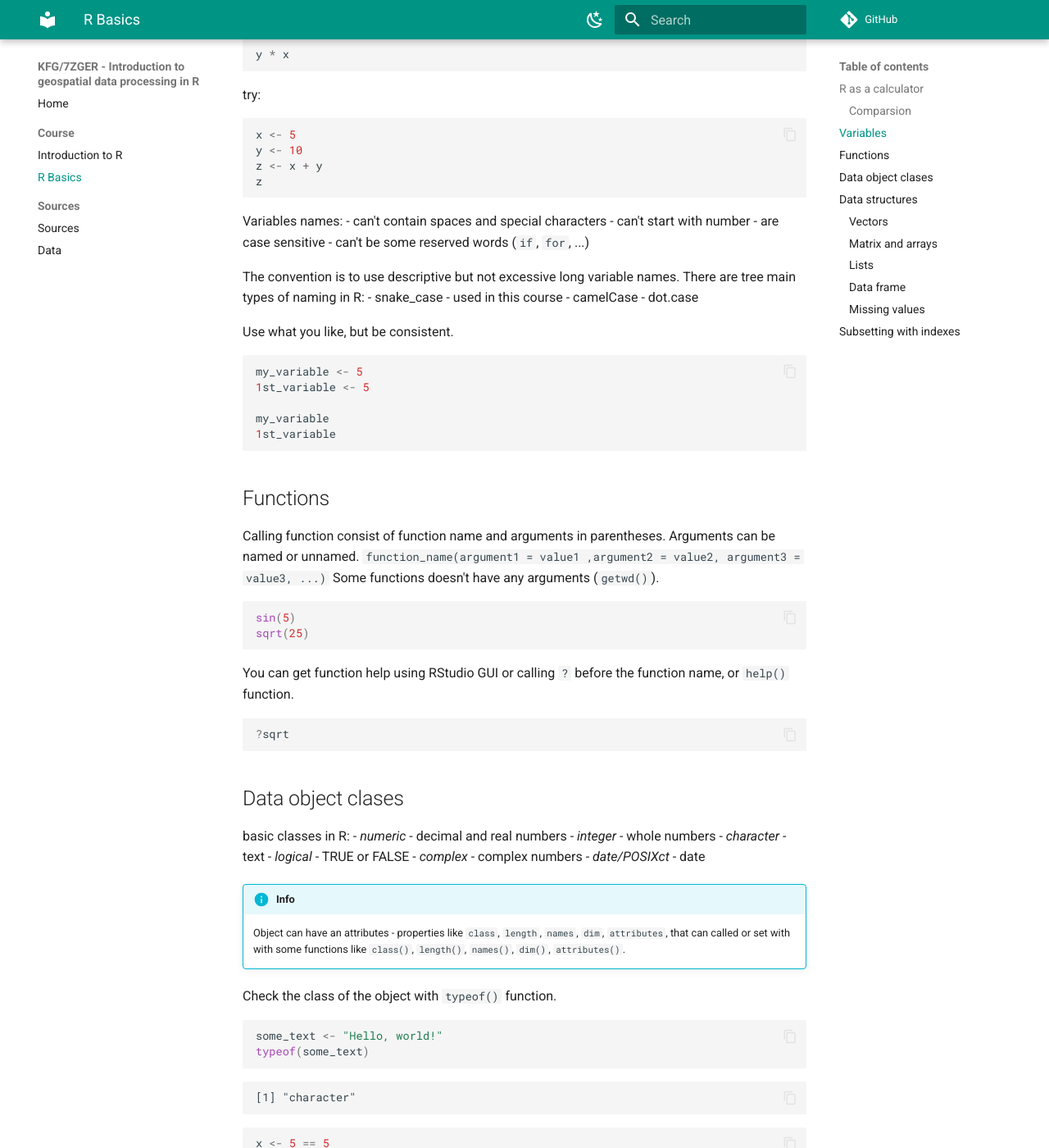
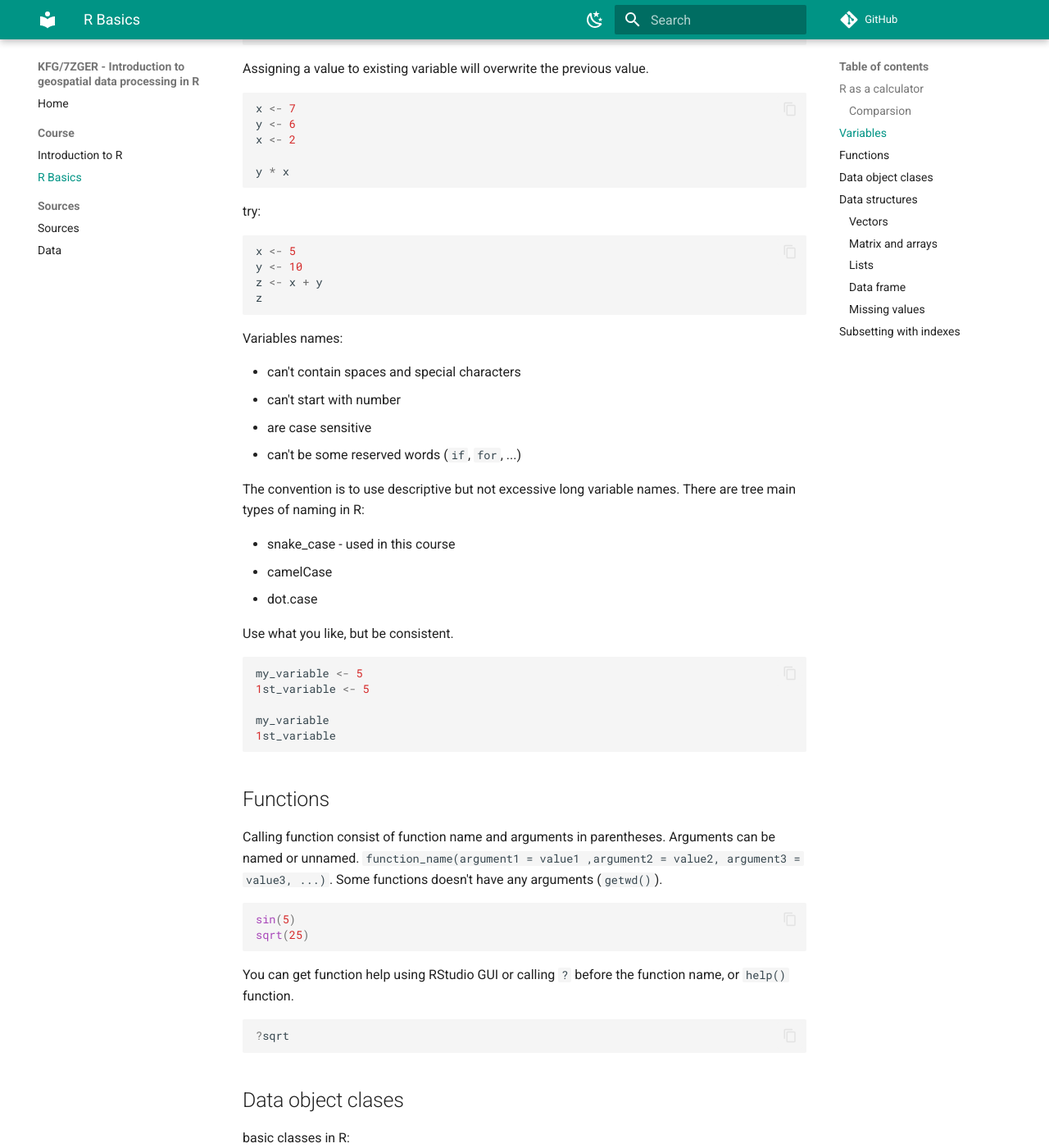
Before and after one commit to kalab-oto/7ZGER, an MkDocs documentation site: the page built from docs/basics.md, in a window 1280 px wide and 1400 px high, scrolled down 1399 px. Shown: the whole window at 82% size. Built offline with MkDocs 1.6.1 and Material for MkDocs 9.7.7, drawn with Linux system fonts in a browser that asks for light colours; comment, search, counter and statistics services are not loaded; some of the changed text lies outside the part shown.

Commit message:
fix: typos

````diff
--- a/docs/basics.md
+++ b/docs/basics.md
@@ -21,12 +21,12 @@
 
 You can also test if values meets some condition
 
-`==` - equals
-`!=` - not equals
-`>` - greater than
-`<` - less than
-`>=` - greater or equal
-`<=` - less or equal
+- `==` - equals
+- `!=` - not equals
+- `>` - greater than
+- `<` - less than
+- `>=` - greater or equal
+- `<=` - less or equal
 
 ``` r
 5 == 5
@@ -83,12 +83,14 @@
 ```
 
 Variables names:
+
 - can't contain spaces and special characters
 - can't start with number
 - are case sensitive
 - can't be some reserved words (`if`, `for`, ...)
 
 The convention is to use descriptive but not excessive long variable names. There are tree main types of naming in R:
+
 - snake_case - used in this course
 - camelCase
 - dot.case
@@ -104,7 +106,9 @@
 ```
 
 ## Functions
-Calling function consist of function name and arguments in parentheses. Arguments can be named or unnamed. `function_name(argument1 = value1 ,argument2 = value2, argument3 = value3, ...)` Some functions doesn't have any arguments (`getwd()`).
+Calling function consist of function name and arguments in parentheses. Arguments can be named or unnamed.
+`function_name(argument1 = value1 ,argument2 = value2, argument3 = value3, ...)`. Some functions doesn't have
+ any arguments (`getwd()`).
 
 ``` r
 sin(5)
@@ -118,6 +122,7 @@
 
 ## Data object clases
 basic classes in R:
+
 - *numeric* - decimal and real numbers
 - *integer* - whole numbers
 - *character* - text
@@ -126,7 +131,8 @@
 - *date/POSIXct* - date
 
 !!! info
-    Object can have an attributes - properties like `class`, `length`, `names`, `dim`, `attributes`, that can called or set with with some functions like `class()`, `length()`, `names()`, `dim()`, `attributes()`.
+    Object can have an attributes - properties like `class`, `length`, `names`, `dim`, `attributes`, that can called or
+    set with with some functions like `class()`, `length()`, `names()`, `dim()`, `attributes()`.
 
 Check the class of the object with `typeof()` function.
 
@@ -326,7 +332,6 @@
 
 ``` r
 
-``` r
 a <- array(1:12, dim = c(2,3,2))
 a
 ```
````
